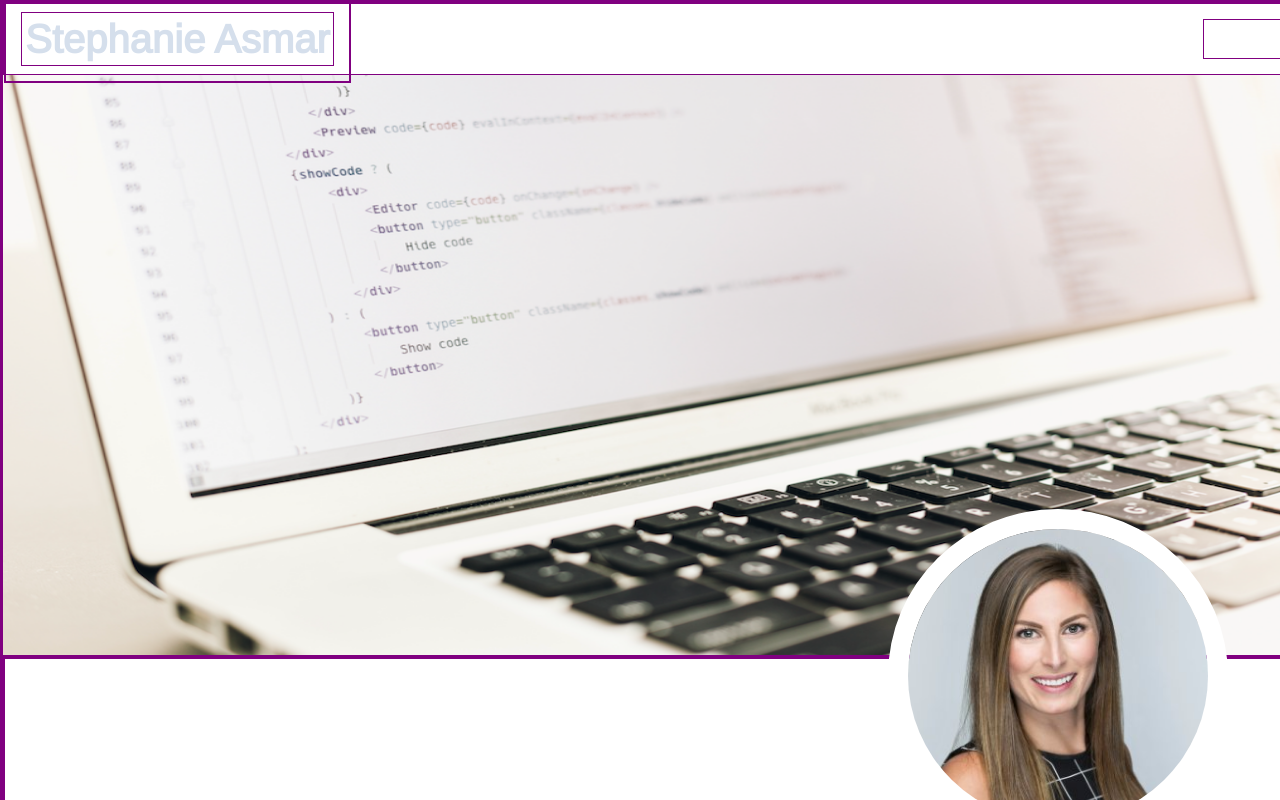
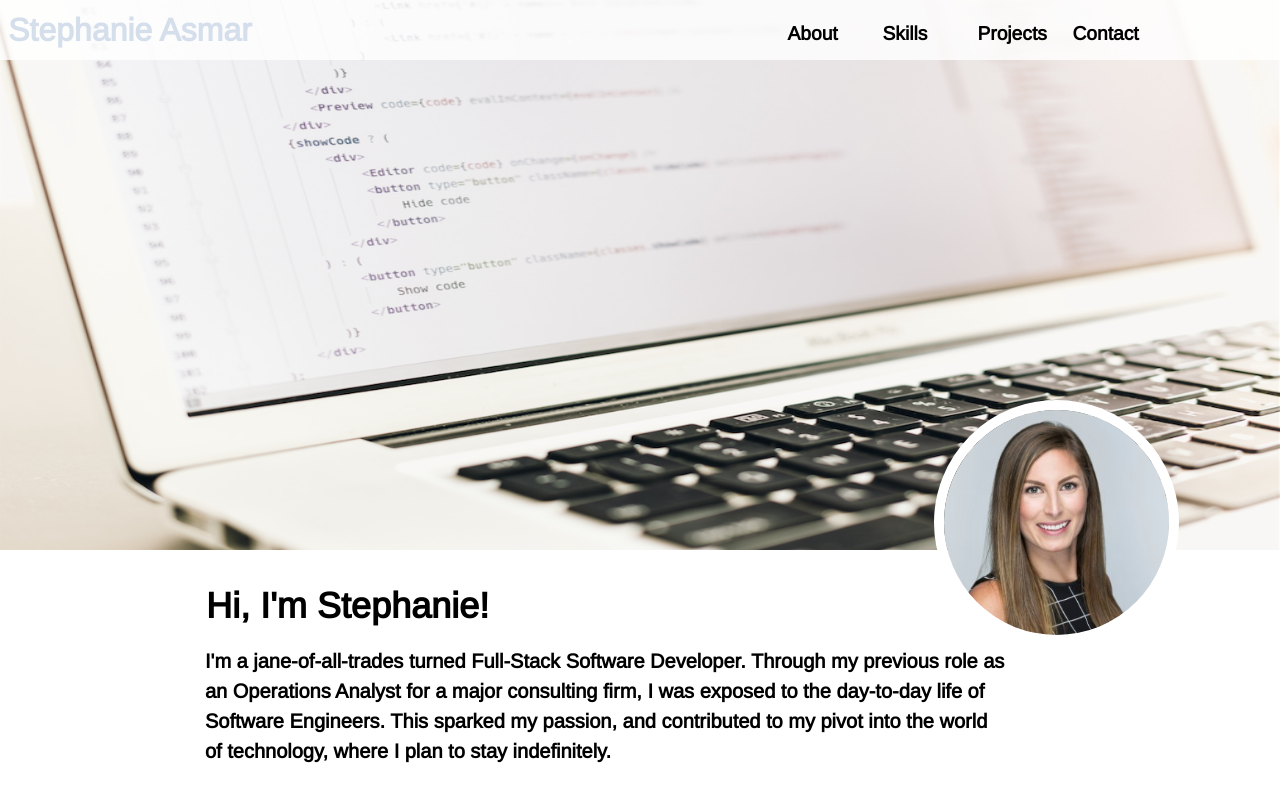
Before and after one commit to stephanieasmar/Portfolio, a plain HTML site: page index.html in a window 1280 px wide. Shown: the top 800 px of the page. Drawn offline with nearby package versions, Linux system fonts and the light colour scheme.

Commit message:
adds styling for right navigation and hamburger menu

```diff
--- a/resources/styles/index.css
+++ b/resources/styles/index.css
@@ -16,7 +16,7 @@ html, body {
     align-items: center;
     height: 60px;
     width: 100%;
-    background-color: white;
+    background-color: rgba(255,255,255,0.8);
     margin: 0;
 }
 
@@ -35,13 +35,26 @@ html, body {
     border: none;
 }
 
-.large-menu-container {
+.nav-right {
+    width: 45%;
+    height: 50px;
+}
+
+
+.large-menu-container,
+.menu,
+.menu a  {
     display: none;
+    width: 75px;
 }
 
 .hamburger-menu-container {
     display: flex;
     align-items: center;
+    /*border: 1px solid black;*/
+    width: 80px;
+    margin-left: 70%;
+    margin-top: 10px;
 }
 
 .hamburger,
@@ -75,11 +88,10 @@ html, body {
 }
 
 .menu-container li,
-.large-menu-container span,
-.menu-container span {
+.large-menu-container,
+.menu-container {
     color: black;
     list-style: none;
-    background-color: lightgray;
 }
 
 .menu-container a{
@@ -90,14 +102,11 @@ html, body {
     display: unset;
 }
 
-.large-menu-container {
-    display: none;
+.my-logo h1 {
+    /*margin: 15px;*/
+    font-size: 1.5em;
+    margin-left: 5px;
 }
-
-.my-logo h1 {
-    margin: 15px;
-}
-
 
 
 
@@ -111,7 +120,6 @@ html, body {
 .banner img {
     height: 250px;
     width: 100%
-
 }
 
 
@@ -131,6 +139,7 @@ html, body {
     width: 100%;
     height: 350px;
 }
+
 
 .container-about img {
     height: 150px;
@@ -157,10 +166,8 @@ html, body {
     flex-flow: wrap;
     justify-content: center;
     width: 100%;
-    height: 300px;
+    height: 275px;
     background-color: whitesmoke;
-    /*background-color: #D5DFEC;*/
-    /*background-color: #ECF1F7;*/
     padding: 5px;
 }
 
@@ -225,8 +232,6 @@ html, body {
     width: 100%;
     height: 100%;
     background-color: whitesmoke;
-    /*background-color: #D5DFEC;*/
-    /*background-color: #ECF1F7;*/
     margin-top: 25px;
     margin-bottom: 25px;
     margin: 0;
@@ -234,16 +239,15 @@ html, body {
 
 .container-projects p {
     margin-bottom: 0;
-    margin-top: 15px;
+    margin-top: 25px;
     font-weight: bolder;
     font-size: 1.75em;
-    /*background-color: black;*/
-    color: white;
+    color: lightgrey;
     padding: 5px;
+    border: 2px solid white;
 }
 
 .project {
-    /*width: 80%;*/
     width: 400px;
     height: 300px;
     background-color: white;
@@ -253,7 +257,7 @@ html, body {
 .project img {
     width: 100%;
     height: 100%;
-
+    border: 2px solid lightgrey;
 }
 
 .container-contact {
@@ -287,14 +291,16 @@ html, body {
     /*background-color: black;*/
     color: #D5DFEC;
     padding: 5px;
+    border: 2px solid #D5DFEC;
 }
 
 
 .contact-info p {
     width: 415px;
-    height: 35px;
+    height: 15px;
     margin: 0;
     font-size: .8em;
+    padding: 10px;
 }
 
 
@@ -321,25 +327,16 @@ html, body {
     height: 20px;
     width: 20px;
     border-radius: 100%;
-    margin-top: 18px;
-    margin-left: 3px;
+    margin-top: 15px;
+    margin-left: 1px;
 }
 
-* {border: 1px solid red;}
+/** {border: 1px solid red;}*/
 
 
 /*** Media Queries Below ***/
 
 @media only screen and (min-width: 480px) {
-
-.hamburger-menu-container {
-    visibility: hidden;
-}
-
-* {
-    border: 1px solid yellowgreen;
-}
-
 
 /*BANNER IMAGE*/
 
@@ -362,8 +359,8 @@ html, body {
 .container-about p {
     margin: 10px;
     height: 200px;
-    width: 500px;
-    line-height: 1.5;
+    width: 450px;
+    /*line-height: 1.5;*/
 }
 
 .digitalcrafts h4 {
@@ -401,46 +398,84 @@ html, body {
 
 @media only screen and (min-width: 768px) {
 
-* {
-    border: 1px solid blue;
+.my-logo h1 {
+    font-size: 2em;
 }
+
+.nav-right {
+    width: 50%;
+}
+
+.large-menu-container {
+    display: flex;
+    flex-direction: row;
+    justify-content: center;
+    width: 100%;
+    height: 50px;
+    background-color: rgba(255,255,255,0);
+}
+
+.menu {
+    width: 60px;
+    background-color: white;
+    color: black;
+    margin: 5px;
+    padding: 12.5px;
+    font-size: 1.2em;
+    background-color: rgba(255,255,255,0);
+    display: inline;
+}
+
+.menu a {
+    text-decoration: none;
+    background-color: white;
+    color: black;
+    margin: none;
+    background-color: rgba(255,255,255,0);
+    display: inline;
+}
+
+.hamburger-menu-container {
+    display: none;
+}
+
 
 
 /*BANNER IMAGE*/
 
 .banner {
-    height: 420px;
+    height: 475px;
 }
 
 .banner img {
-    height: 420px;
+    height: 475px;
 }
 
 /*CONTAINERS*/
 
 .container-about {
-    height: 350px;
+    height: 250px;
 }
 
 .container-about h2 {
     margin-left: -450px;
-    margin-top: -25px;
+    margin-top: -50px;
     font-size: 2em;
 }
 
 .container-about img {
     height: 200px;
     width: 200px;
-    margin-top: -100px;
+    margin-top: -125px;
     margin-left: 55%;
 }
 
 
 .container-about p {
     margin: 10px;
-    height: 250px;
+    height: 200px;
     width: 710px;
-    line-height: 2em;
+    /*line-height: 2em;*/
     font-size: 1.1em;
     /*margin-left: -10px;*/
 }
@@ -479,7 +514,7 @@ html, body {
 .umass img {
     width: 200px;
     height: 200px;
-    margin-top: 50px;
+    margin-top: 60px;
     margin-right: 50px;
 }
 
@@ -506,7 +541,6 @@ html, body {
 .project img {
     width: 100%;
     height: 100%;
-    border: 2px solid lightgreen
 }
 
 .container-contact {
@@ -533,6 +567,7 @@ html, body {
     width: 525px;
     margin: 0;
     font-size: 1em;
+    padding: 10px;
 }
 
 
@@ -554,8 +589,8 @@ html, body {
 .footer-container img {
     height: 25px;
     width: 25px;
-    margin-top: 12.5px;
-    margin-left: 5px;
+    margin-top: 10px;
+    /*margin-left: -1px;*/
 }
 
 }
@@ -566,54 +601,50 @@ html, body {
 
 @media only screen and (min-width: 976px) {
 
-* {
-    border: 1px solid purple;
-}
-
-
 .navbar {
-    height: 70px;
+    height: 60px;
 }
 
 .my-logo h1 {
-    font-size: 2.5em;
+    font-size: 2em;
 }
 
 /*BANNER IMAGE*/
 
 .banner {
-    height: 650px;
+    height: 550px;
 }
 
 .banner img {
-    height: 650px;
+    height: 550px;
 }
 
 /*CONTAINERS*/
 
 .container-about {
-    height: 450px;
+    height: 275px;
 }
 
 .container-about h2 {
-    margin-left: -550px;
-    margin-top: -25px;
-    font-size: 2.5em;
+    margin-left: -575px;
+    margin-top: -60px;
+    font-size: 2.25em;
 }
 
 .container-about img {
-    height: 300px;
-    width: 300px;
+    height: 225px;
+    width: 225px;
     margin-top: -150px;
     margin-left: 65%;
     border: 20px solid white;
+    border: 10px solid white;
 }
 
 .container-about p {
     margin: 10px;
-    height: 250px;
+    height: 150px;
     width: 800px;
-    line-height: 2em;
+    /*line-height: 2em;*/
     font-size: 1.25em;
     margin-left: -60px;
 }
@@ -626,7 +657,6 @@ html, body {
     width: 100px;
     height: 50px;
     margin: 15px;
-    margin-top: 50px;
 }
 
 .skills-icon h3 {
@@ -708,6 +738,7 @@ html, body {
     width: 600px;
     margin: 0;
     font-size: 1.15em;
+    padding: 10px;
 }
 
 
@@ -730,8 +761,8 @@ html, body {
 .footer-container img {
     height: 25px;
     width: 25px;
-    margin-top: 15px;
-    margin-left: 3px;
+    margin-top: 10px;
+    margin-left: -5px;
 }
 
 }
```
